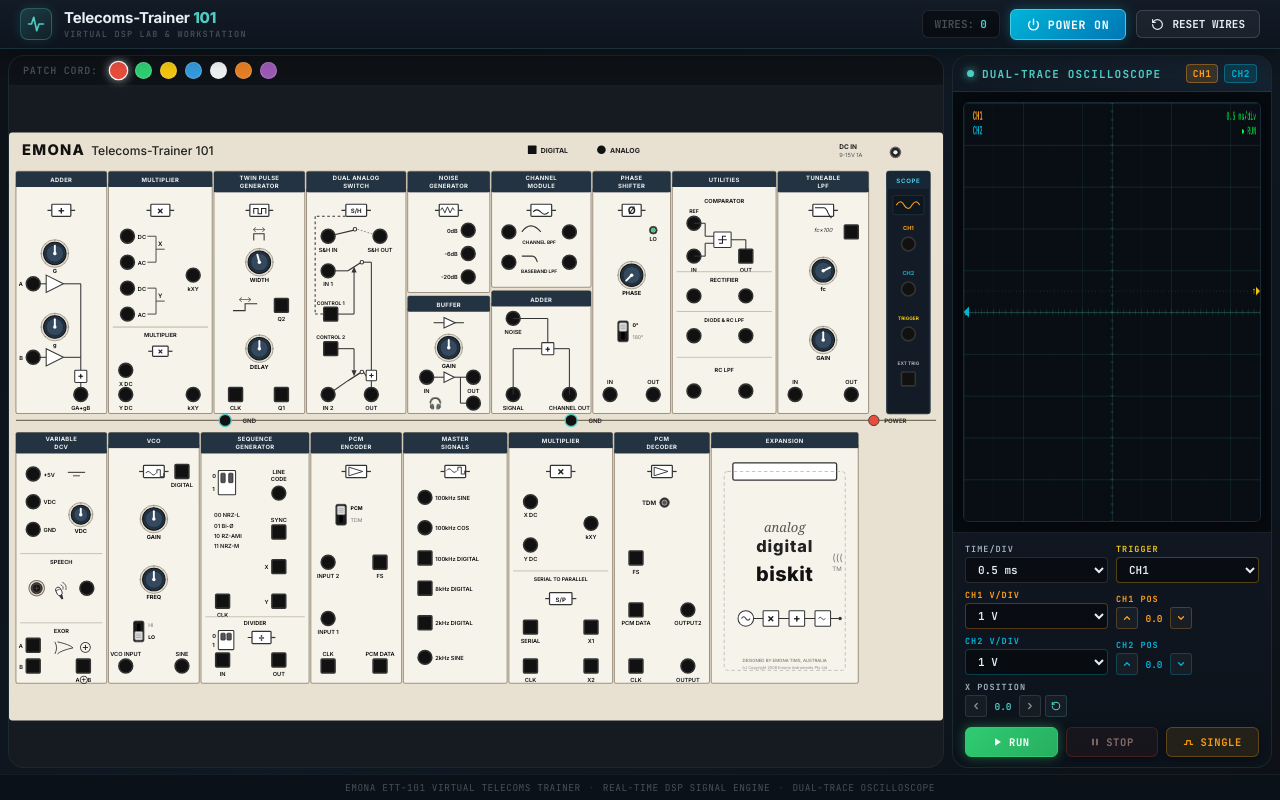
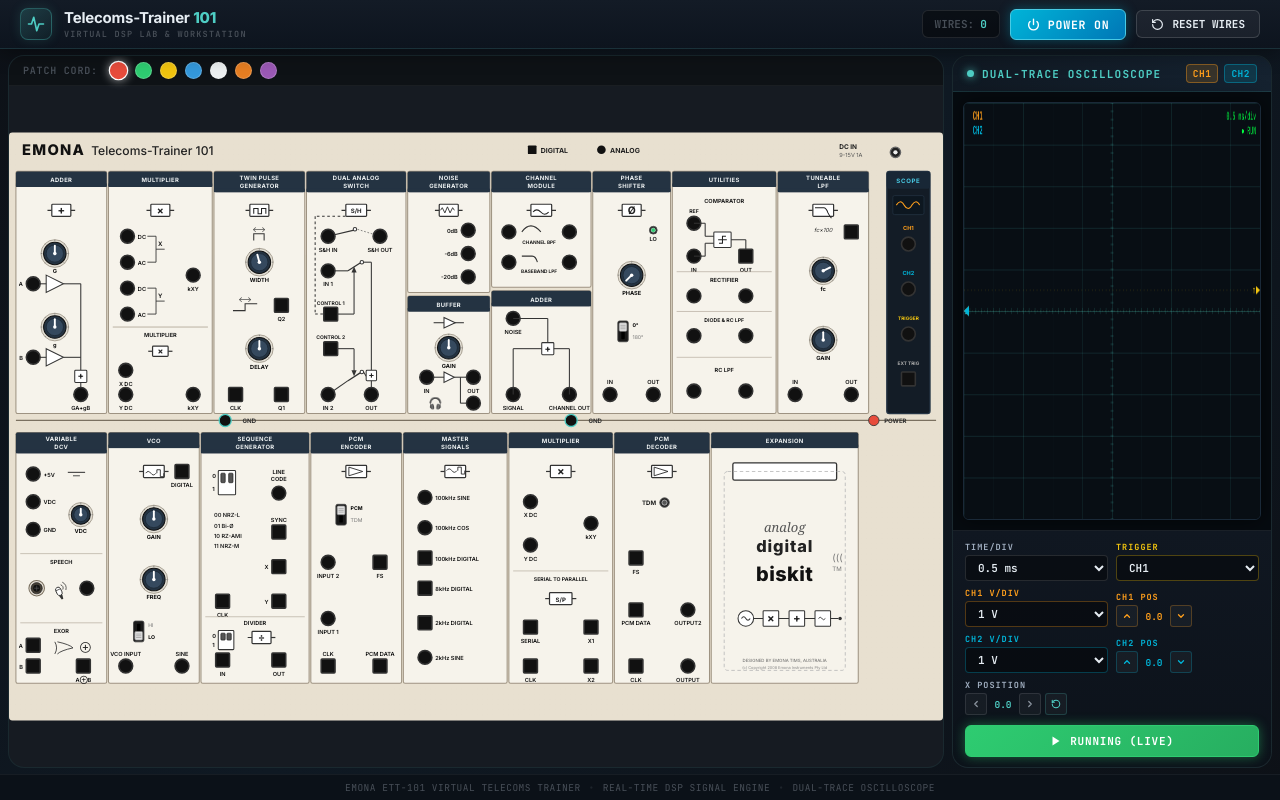
Before and after one commit to omaralaa7/telecoms-trainer-simulator-omarator, a React (Vite) app in the folder telecoms-app/: page / in a window 1280 px wide. Built offline with nearby package versions, Linux system fonts and the light colour scheme.

Commit message:
Replace confusing 3-button layout with a single clean RUNNING / FROZEN toggle button

```diff
--- a/telecoms-app/src/App.css
+++ b/telecoms-app/src/App.css
@@ -670,14 +670,14 @@
   color: var(--text-primary);
 }
 
-/* ─── Scope Action Buttons (Solid, Unmistakable Buttons) ─── */
-.scope-action-btn {
+/* ─── Scope Action Button (Full-width Clear RUN / FROZEN State) ─── */
+.scope-toggle-btn {
   flex: 1;
   display: inline-flex;
   align-items: center;
   justify-content: center;
   gap: 8px;
-  padding: 7px 12px;
+  padding: 8px 14px;
   border-radius: var(--radius-sm);
   font-family: 'JetBrains Mono', monospace;
   font-size: 11px;
@@ -686,99 +686,38 @@
   border: 1px solid;
   transition: all var(--transition-fast);
   letter-spacing: 0.8px;
-  box-shadow: 0 2px 6px rgba(0, 0, 0, 0.3);
+  box-shadow: 0 2px 8px rgba(0, 0, 0, 0.3);
 }
 
-.scope-action-btn svg {
+.scope-toggle-btn svg {
   flex-shrink: 0;
 }
 
-/* ─── Scope Action Buttons (Dedicated RUN, STOP, SINGLE) ─── */
-.scope-action-btn {
-  flex: 1;
-  display: inline-flex;
-  align-items: center;
-  justify-content: center;
-  gap: 6px;
-  padding: 7px 8px;
-  border-radius: var(--radius-sm);
-  font-family: 'JetBrains Mono', monospace;
-  font-size: 10.5px;
-  font-weight: 800;
-  cursor: pointer;
-  border: 1px solid;
-  transition: all var(--transition-fast);
-  letter-spacing: 0.6px;
-}
-
-.scope-action-btn svg {
-  flex-shrink: 0;
-}
-
-/* Active RUN button (Lit Green) */
-.btn-run-active {
+/* Active Live Sweeping (Emerald Green) */
+.scope-toggle-running {
   background: linear-gradient(135deg, #2ecc71, #27ae60);
   color: #ffffff;
   border-color: #2ecc71;
   box-shadow: 0 0 12px rgba(46, 204, 113, 0.45);
 }
 
-.btn-run-active:hover {
+.scope-toggle-running:hover {
   background: linear-gradient(135deg, #40d47e, #2ecc71);
   box-shadow: 0 0 16px rgba(46, 204, 113, 0.65);
+  transform: translateY(-1px);
 }
 
-/* Inactive RUN button (Dimmed) */
-.btn-run-inactive {
-  background: rgba(46, 204, 113, 0.05);
-  color: #6b8073;
-  border-color: rgba(46, 204, 113, 0.2);
-}
-
-.btn-run-inactive:hover {
-  background: rgba(46, 204, 113, 0.15);
-  color: #2ecc71;
-  border-color: rgba(46, 204, 113, 0.4);
-}
-
-/* Active STOP button (Lit Red) */
-.btn-stop-active {
+/* Frozen / Paused (Crimson Red) */
+.scope-toggle-frozen {
   background: linear-gradient(135deg, #e74c3c, #c0392b);
   color: #ffffff;
   border-color: #ff6b6b;
   box-shadow: 0 0 12px rgba(231, 76, 60, 0.45);
 }
 
-.btn-stop-active:hover {
+.scope-toggle-frozen:hover {
   background: linear-gradient(135deg, #ff6b6b, #e74c3c);
   box-shadow: 0 0 16px rgba(231, 76, 60, 0.65);
-}
-
-/* Inactive STOP button (Dimmed) */
-.btn-stop-inactive {
-  background: rgba(231, 76, 60, 0.05);
-  color: #856a68;
-  border-color: rgba(231, 76, 60, 0.2);
-}
-
-.btn-stop-inactive:hover {
-  background: rgba(231, 76, 60, 0.15);
-  color: #ff6b6b;
-  border-color: rgba(231, 76, 60, 0.4);
-}
-
-/* SINGLE button (Amber) */
-.btn-single {
-  background: rgba(243, 156, 18, 0.1);
-  color: #f39c12;
-  border-color: rgba(243, 156, 18, 0.3);
-}
-
-.btn-single:hover {
-  background: linear-gradient(135deg, #f39c12, #d35400);
-  color: #ffffff;
-  border-color: #f1c40f;
-  box-shadow: 0 0 12px rgba(243, 156, 18, 0.5);
   transform: translateY(-1px);
 }
 
--- a/telecoms-app/src/components/Oscilloscope/ScopeControls.tsx
+++ b/telecoms-app/src/components/Oscilloscope/ScopeControls.tsx
@@ -128,33 +128,29 @@
         </div>
       </div>
 
-      {/* Row 5: Dedicated RUN, STOP, SINGLE Buttons */}
+      {/* Row 5: Single Intuitive RUN / FREEZE Toggle */}
       <div className="scope-controls-row scope-btn-row">
         <button
-          className={`scope-action-btn ${scopeSettings.running ? "btn-run-active" : "btn-run-inactive"}`}
-          onClick={() => setScopeSettings({ running: true })}
-          title="Start continuous live sweep"
+          className={`scope-toggle-btn ${scopeSettings.running ? "scope-toggle-running" : "scope-toggle-frozen"}`}
+          onClick={() => setScopeSettings({ running: !scopeSettings.running })}
+          title={scopeSettings.running ? "Click to freeze / pause waveform" : "Click to resume live sweep"}
         >
-          <svg width="10" height="10" viewBox="0 0 24 24" fill="currentColor"><polygon points="5 3 19 12 5 21 5 3"/></svg>
-          <span>RUN</span>
-        </button>
-
-        <button
-          className={`scope-action-btn ${!scopeSettings.running ? "btn-stop-active" : "btn-stop-inactive"}`}
-          onClick={() => setScopeSettings({ running: false })}
-          title="Freeze / Stop waveform sweep"
-        >
-          <svg width="10" height="10" viewBox="0 0 24 24" fill="currentColor"><rect x="5" y="4" width="4.5" height="16" rx="1"/><rect x="14.5" y="4" width="4.5" height="16" rx="1"/></svg>
-          <span>STOP</span>
-        </button>
-
-        <button
-          className="scope-action-btn btn-single"
-          onClick={() => { setScopeSettings({ running: true }); setTimeout(() => setScopeSettings({ running: false }), 50); }}
-          title="Capture single waveform sweep"
-        >
-          <svg width="11" height="11" viewBox="0 0 24 24" fill="none" stroke="currentColor" strokeWidth="2.5" strokeLinecap="round" strokeLinejoin="round"><path d="M3 16h5v-8h8v8h5"/></svg>
-          <span>SINGLE</span>
+          {scopeSettings.running ? (
+            <>
+              <svg width="12" height="12" viewBox="0 0 24 24" fill="currentColor">
+                <polygon points="5 3 19 12 5 21 5 3" />
+              </svg>
+              <span>RUNNING (LIVE)</span>
+            </>
+          ) : (
+            <>
+              <svg width="12" height="12" viewBox="0 0 24 24" fill="currentColor">
+                <rect x="5" y="4" width="4.5" height="16" rx="1" />
+                <rect x="14.5" y="4" width="4.5" height="16" rx="1" />
+              </svg>
+              <span>FROZEN (PAUSED)</span>
+            </>
+          )}
         </button>
       </div>
     </div>
```
